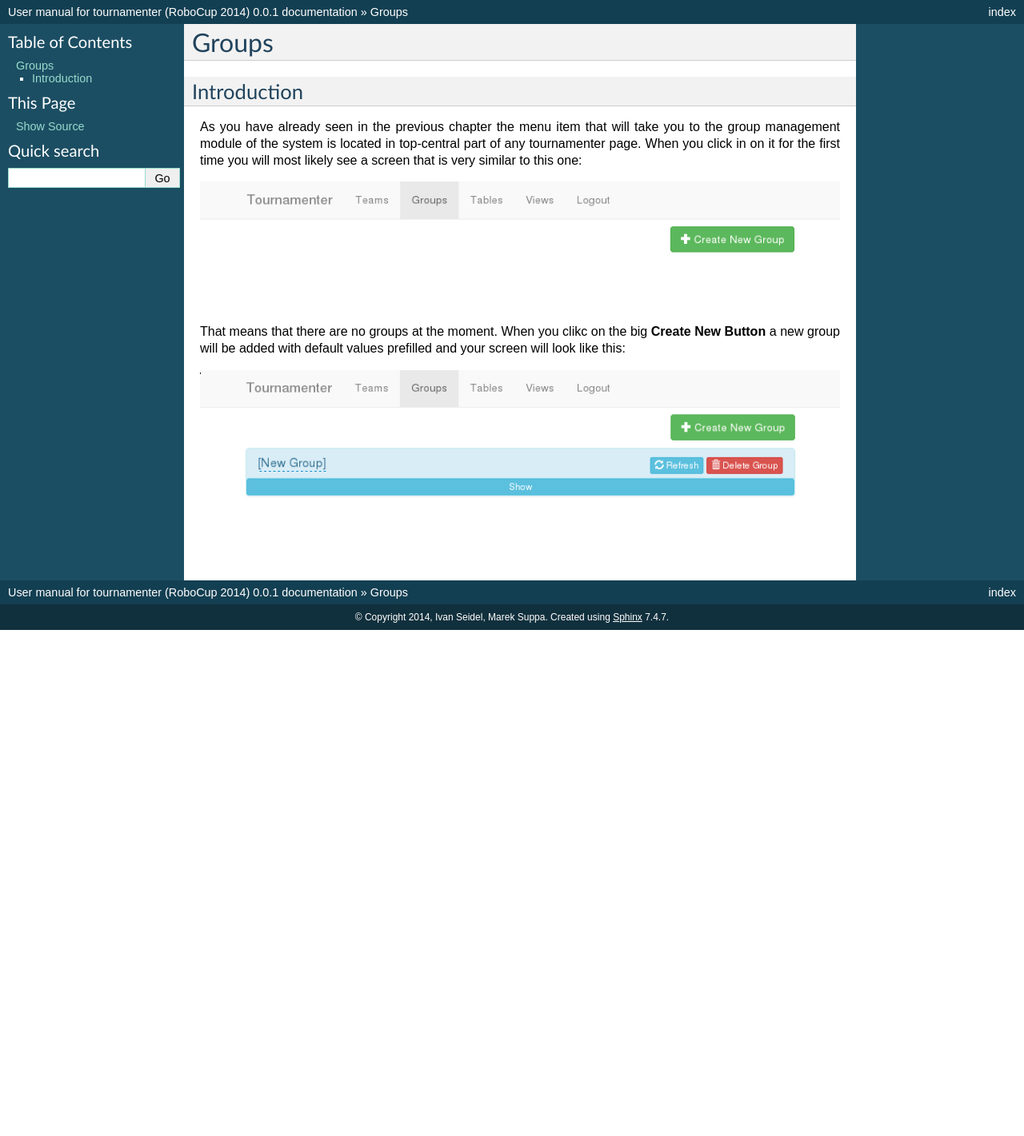
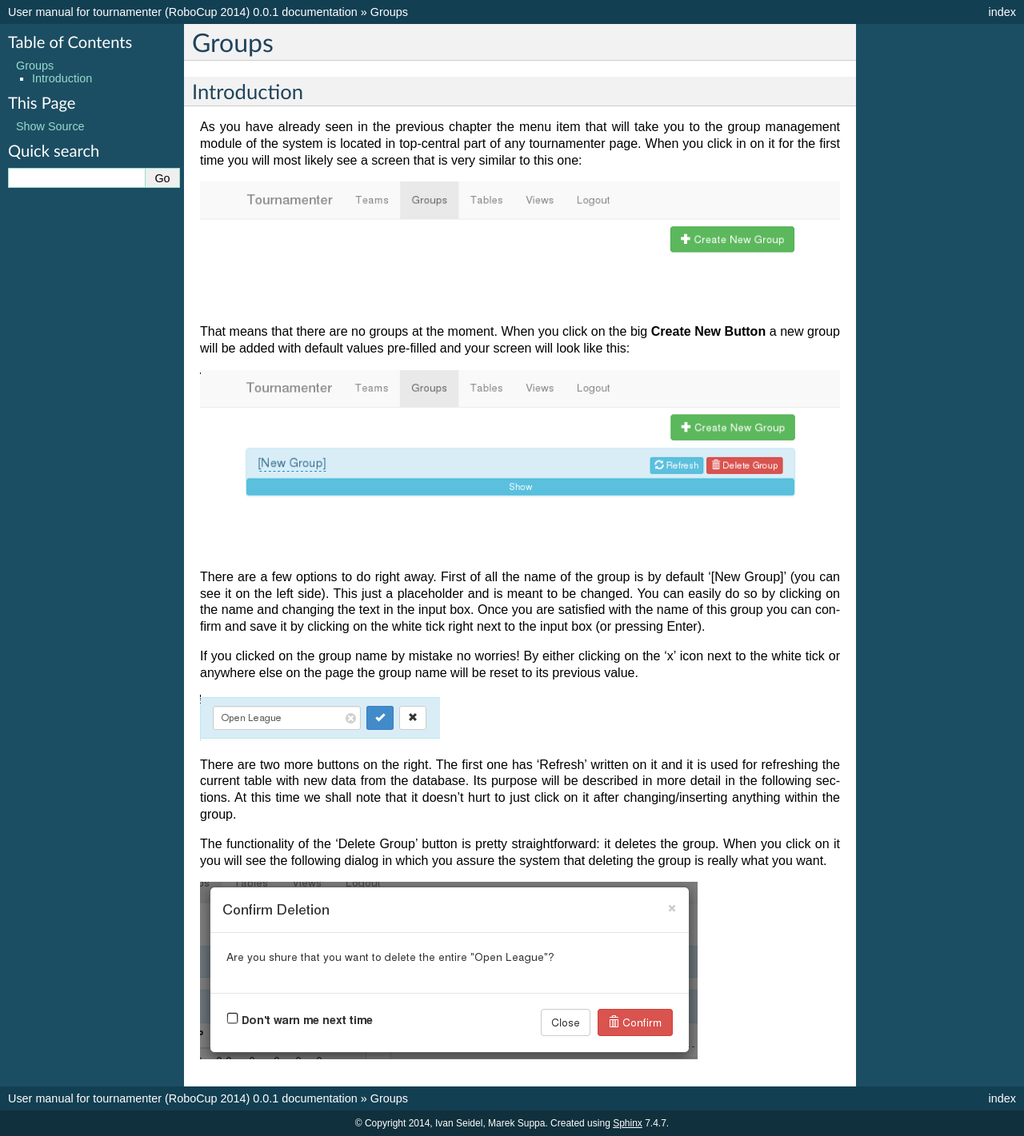
Before and after one commit to RoboCupDev/robocup2014-docs, a Sphinx documentation site: the page built from docs/groups.rst, in a window 1280 px wide. Shown: the whole page at 80% size. Built offline with Sphinx 7.4.7, drawn with Linux system fonts in a browser that asks for light colours; before the commit the page ends 900 px from its top, so only the background shows below that.

Commit message:
Finished introduction

```diff
--- a/docs/groups.rst
+++ b/docs/groups.rst
@@ -13,9 +13,39 @@ one:
 .. image:: img/group-empty.png
     :alt: The group listing without any groups in it.
 
-That means that there are no groups at the moment. When you clikc on the
+That means that there are no groups at the moment. When you click on the
 big **Create New Button** a new group will be added with default values
-prefilled and your screen will look like this:
+pre-filled and your screen will look like this:
 
 .. image:: img/group-new.png
     :alt: The group listing with one new empty group.
+
+There are a few options to do right away. First of all the name of the
+group is by default '[New Group]' (you can see it on the left side). This
+just a placeholder and is meant to be changed. You can easily do so by
+clicking on the name and changing the text in the input box. Once you are
+satisfied with the name of this group you can confirm and save it by
+clicking on the white tick right next to the input box (or pressing Enter).
+
+If you clicked on the group name by mistake no worries! By either clicking
+on the 'x' icon next to the white tick or anywhere else on the page
+the group name will be reset to its previous value.
+
+.. image:: img/group-name.png
+    :alt: The input box with other buttons which you will see after
+        clicking on the group name.
+
+There are two more buttons on the right. The first one has 'Refresh'
+written on it and it is used for refreshing the current table with new data
+from the database. Its purpose will be described in more detail in the
+following sections. At this time we shall note that it doesn't hurt to just
+click on it after changing/inserting anything within the group.
+
+The functionality of the 'Delete Group' button is pretty straightforward:
+it deletes the group. When you click on it you will see the following
+dialog in which you assure the system that deleting the group is really
+what you want.
+
+.. image:: img/game-delete-confirm.png
+    :alt: The confirmation dialog that shows up after you click on the
+        'Delete Group' button.
```
Also changed, not shown: docs/img/game-delete-confirm.png (added), docs/img/group-name.png (added).
